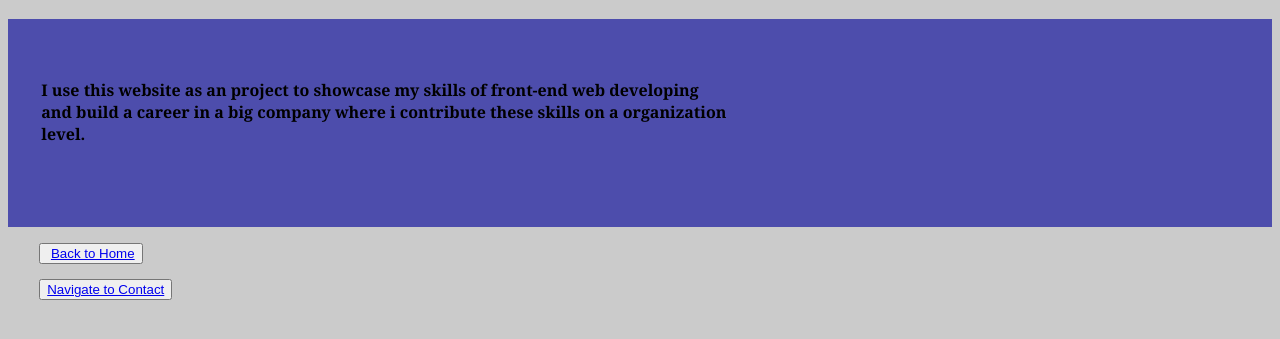
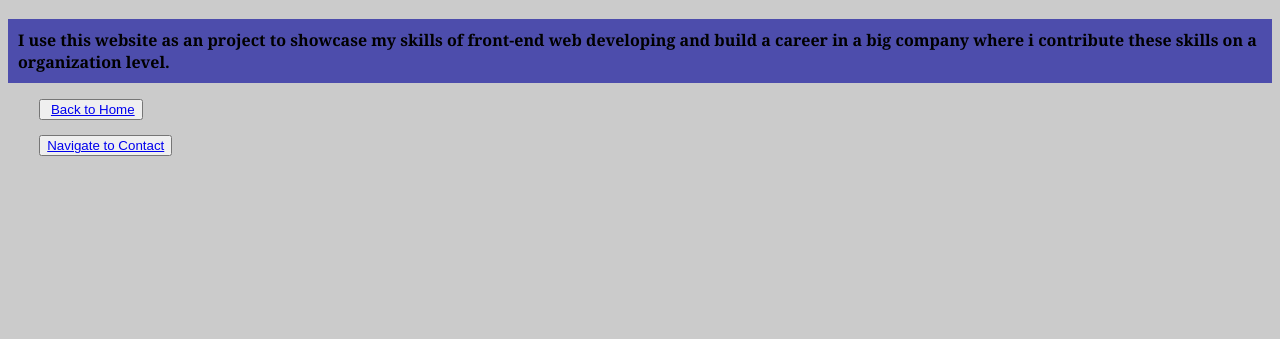
Before and after one commit to 6beekay9/6beeakay9.top5article.github.io, a plain HTML site: page about.html in a window 1280 px wide. Shown: the part 61-400 px from the top of the page. Drawn offline with Linux system fonts and the light colour scheme.

Commit message:
Update about.html

```diff
--- a/about.html
+++ b/about.html
@@ -8,13 +8,11 @@
 </head>
 <body style="background-color: rgba(128, 128, 128, 0.404);">
     <h1 style="text-decoration: underline; text-align: center;">About Me</h1>
-    <pre style="font-family: Georgia, serif; background-color: rgb(77, 77, 172)">
-        <p style="font-weight: bold;">
+    <p style="font-family: Georgia, serif; background-color: rgb(77, 77, 172); font-weight: bold; padding: 10px">
         I use this website as an project to showcase my skills of front-end web developing
         and build a career in a big company where i contribute these skills on a organization
         level.
-        </p>
-    </pre>
+    </p>
 
     <pre>
     <button type="button"> <a href="index.html">Back to Home</a></button>
```
